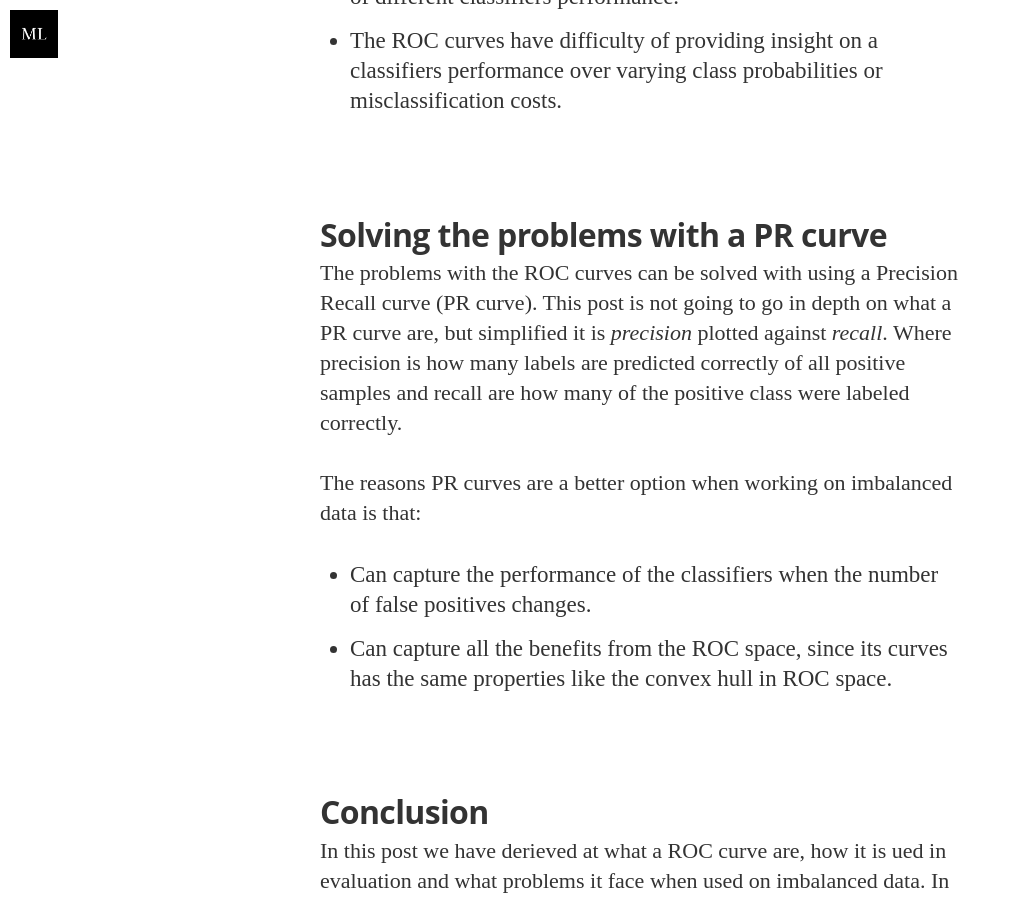
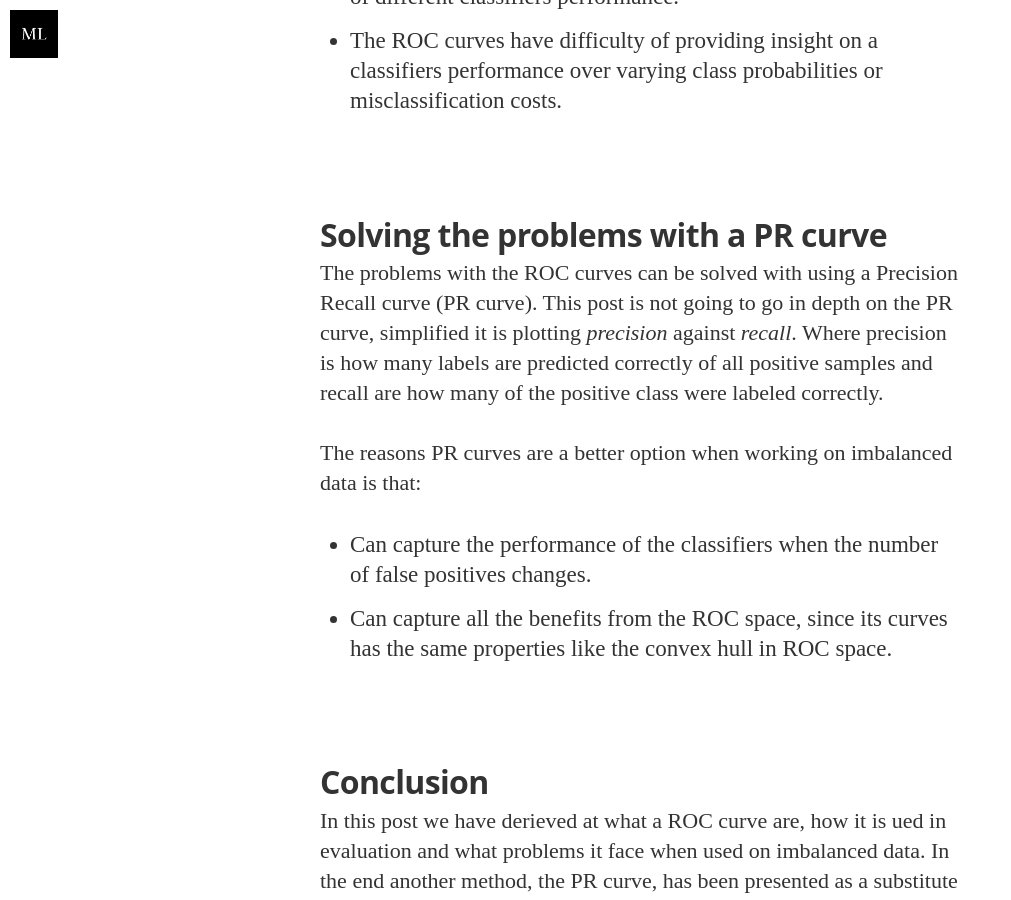
Before and after one commit to alexaor/tdt4173, a Jekyll site: the page built from docs/_posts/2020-11-20-why-you-should-never-use-a-ROC-ruve.markdown, in a window 1280 px wide and 900 px high, scrolled down 4296 px. Shown: the whole window, without its empty margins (0-1011 px from the left). Built offline with Jekyll 4.4.1, drawn with Linux system fonts in a browser that asks for light colours; nearby versions of some CDN libraries; some web fonts are replaced.

Commit message:
Small grammer fix

```diff
--- a/docs/_posts/2020-11-20-why-you-should-never-use-a-ROC-ruve.markdown
+++ b/docs/_posts/2020-11-20-why-you-should-never-use-a-ROC-ruve.markdown
@@ -49,7 +49,7 @@ better than other, though none of them are doing particullary well. So what are
 
 ## Solving the problems with a PR curve
 The problems with the ROC curves can be solved with using a Precision Recall curve (PR curve). This post is not going to go in
-depth on what a PR curve are, but simplified it is _precision_ plotted against _recall_. Where precision is
+depth on the PR curve, simplified it is plotting _precision_ against _recall_. Where precision is
 how many labels are predicted correctly of all positive samples and recall are how many of the positive class were labeled
 correctly.
 
```
